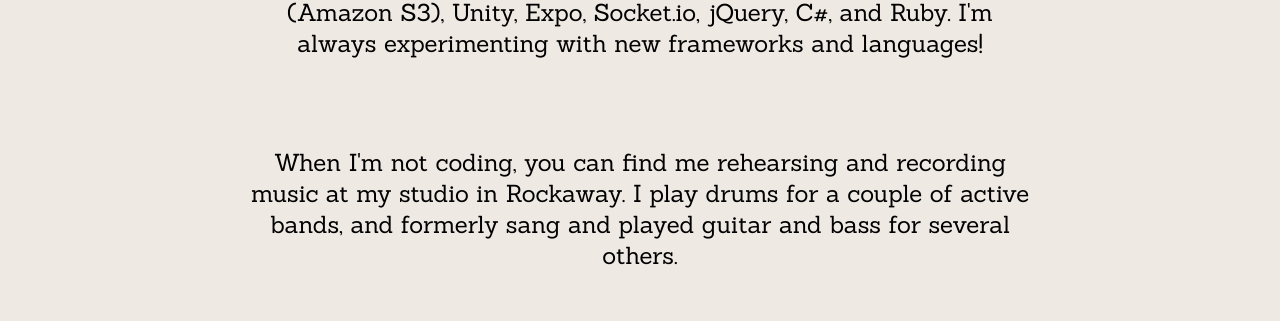
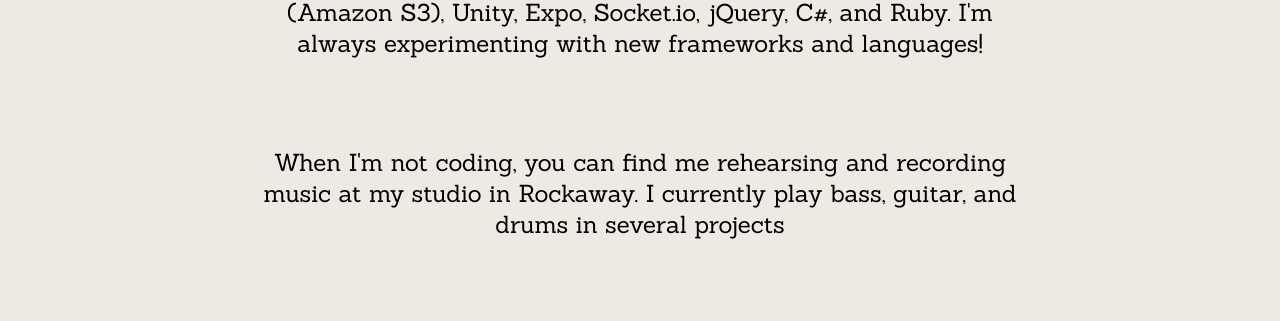
Before and after one commit to johnnybee4e/personal-site, a React (Create React App) app: page / in a window 1280 px wide. Shown: the part 1146-1467 px from the top of the page. Built offline with nearby package versions, Linux system fonts and the light colour scheme.

Commit message:
testing git

```diff
--- a/src/About.jsx
+++ b/src/About.jsx
@@ -26,9 +26,8 @@ export default class About extends Component {
           </p>
           <p className="Body-text">
             When I'm not coding, you can find me rehearsing and recording music
-            at my studio in Rockaway. I play drums for a couple of
-            active bands, and formerly sang and played guitar and bass for
-            several others.
+            at my studio in Rockaway. I currently play bass, guitar, and drums in several
+            projects
           </p>
         </div>
       </div>
```
